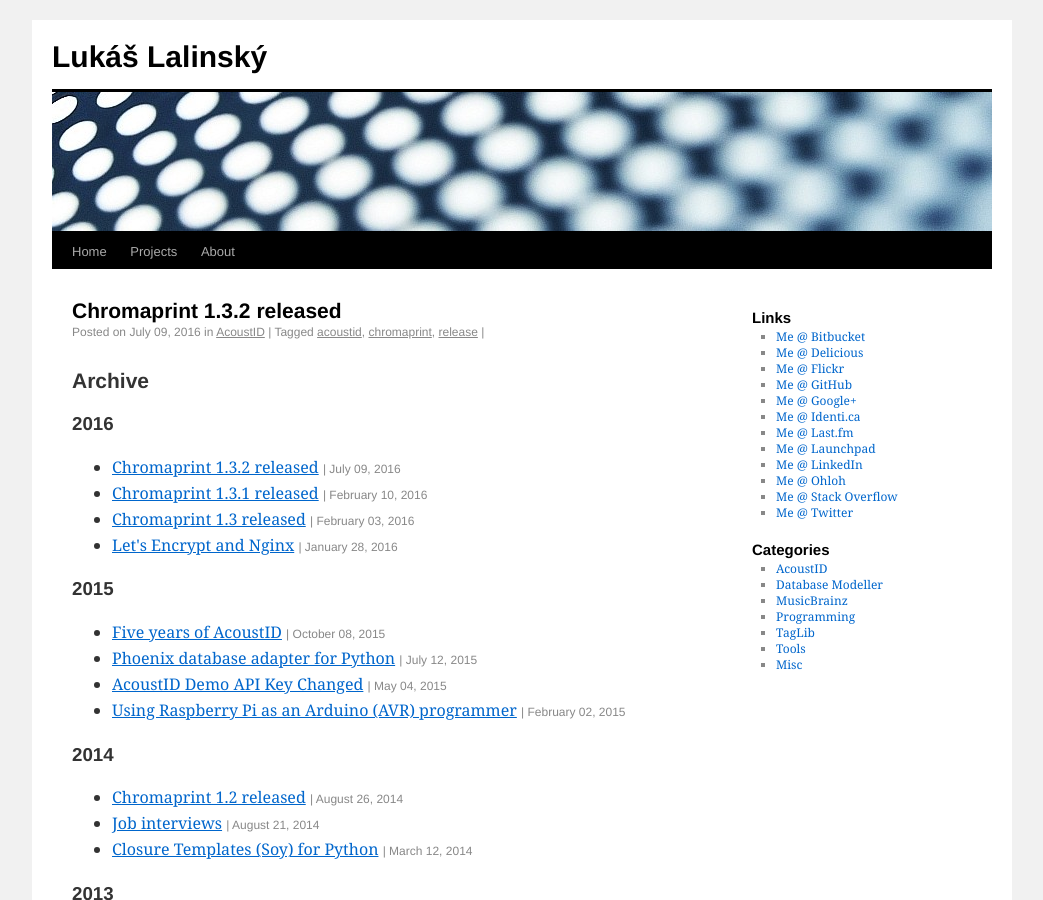
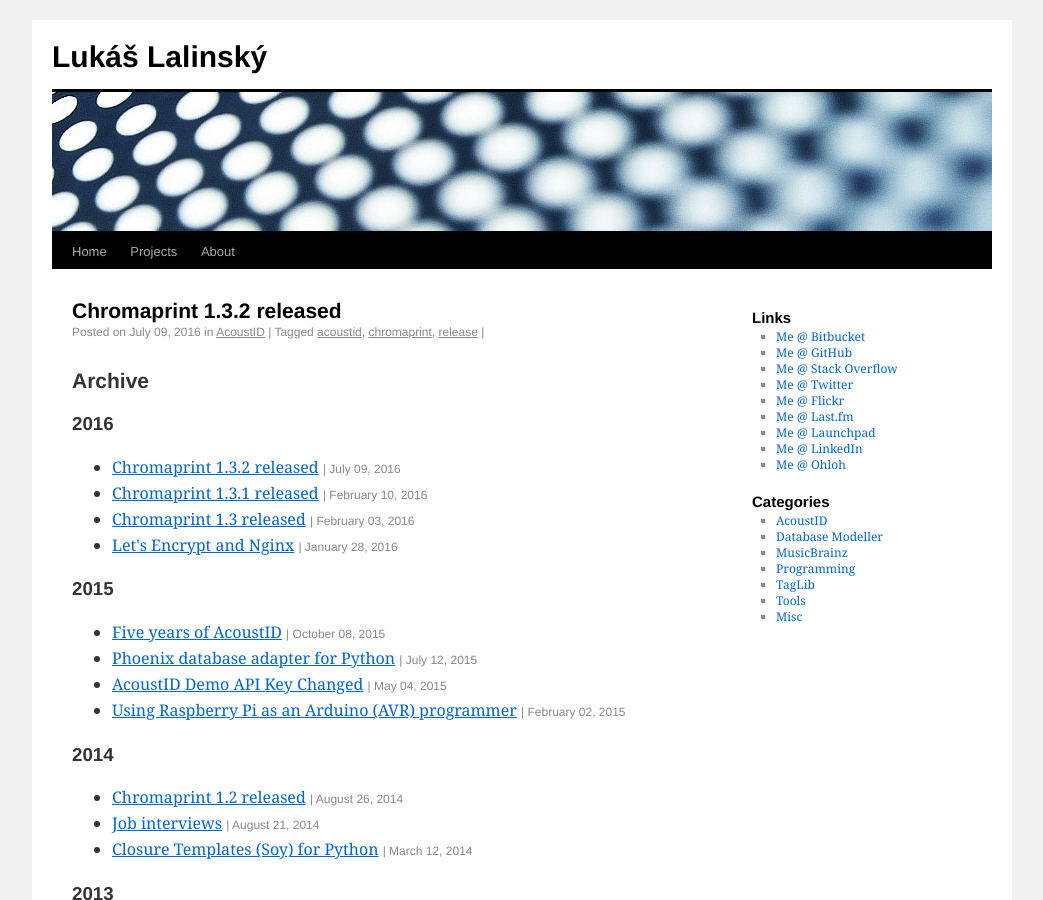
Before and after one commit to lalinsky/website, a Jekyll site: the page built from index.html, in a window 1280 px wide and 900 px high. Shown: the whole window, without its empty margins (118-1161 px from the left). Built offline with Jekyll 4.4.1, drawn with Linux system fonts in a browser that asks for light colours; Markdown is read by kramdown in place of the engine named in the settings; comment, search, counter and statistics services are not loaded.

Commit message:
Remove dead sites

```diff
--- a/_includes/header.html
+++ b/_includes/header.html
@@ -35,17 +35,14 @@
 			<h3>Links</h3>
 			<ul>
 				<li><a href="https://bitbucket.org/lalinsky">Me @ Bitbucket</a></li>
-				<li><a href="http://delicious.com/luks" rel="me">Me @ Delicious</a></li>
+				<li><a href="https://github.com/lalinsky">Me @ GitHub</a></li>
+				<li><a href="http://stackoverflow.com/users/60950/lukas-lalinsky" rel="me">Me @ Stack Overflow</a></li>
+				<li><a href="http://twitter.com/#!/lukaslalinsky">Me @ Twitter</a></li>
 				<li><a href="http://www.flickr.com/photos/lukasl/">Me @ Flickr</a></li>
-				<li><a href="https://github.com/lalinsky">Me @ GitHub</a></li>
-				<li><a href="https://plus.google.com/113042510075291177326">Me @ Google+</a></li>
-				<li><a href="http://identi.ca/lukas" rel="me">Me @ Identi.ca</a></li>
 				<li><a href="http://www.last.fm/user/lukz">Me @ Last.fm</a></li>
 				<li><a href="https://launchpad.net/~luks" rel="me">Me @ Launchpad</a></li>
 				<li><a href="http://www.linkedin.com/in/lalinsky" rel="me">Me @ LinkedIn</a></li>
 				<li><a href="https://www.ohloh.net/accounts/luks" rel="me">Me @ Ohloh</a></li>
-				<li><a href="http://stackoverflow.com/users/60950/lukas-lalinsky" rel="me">Me @ Stack Overflow</a></li>
-				<li><a href="http://twitter.com/#!/lukaslalinsky">Me @ Twitter</a></li>
 			</ul>
 			<h3>Categories</h3>
 			<ul>
```
